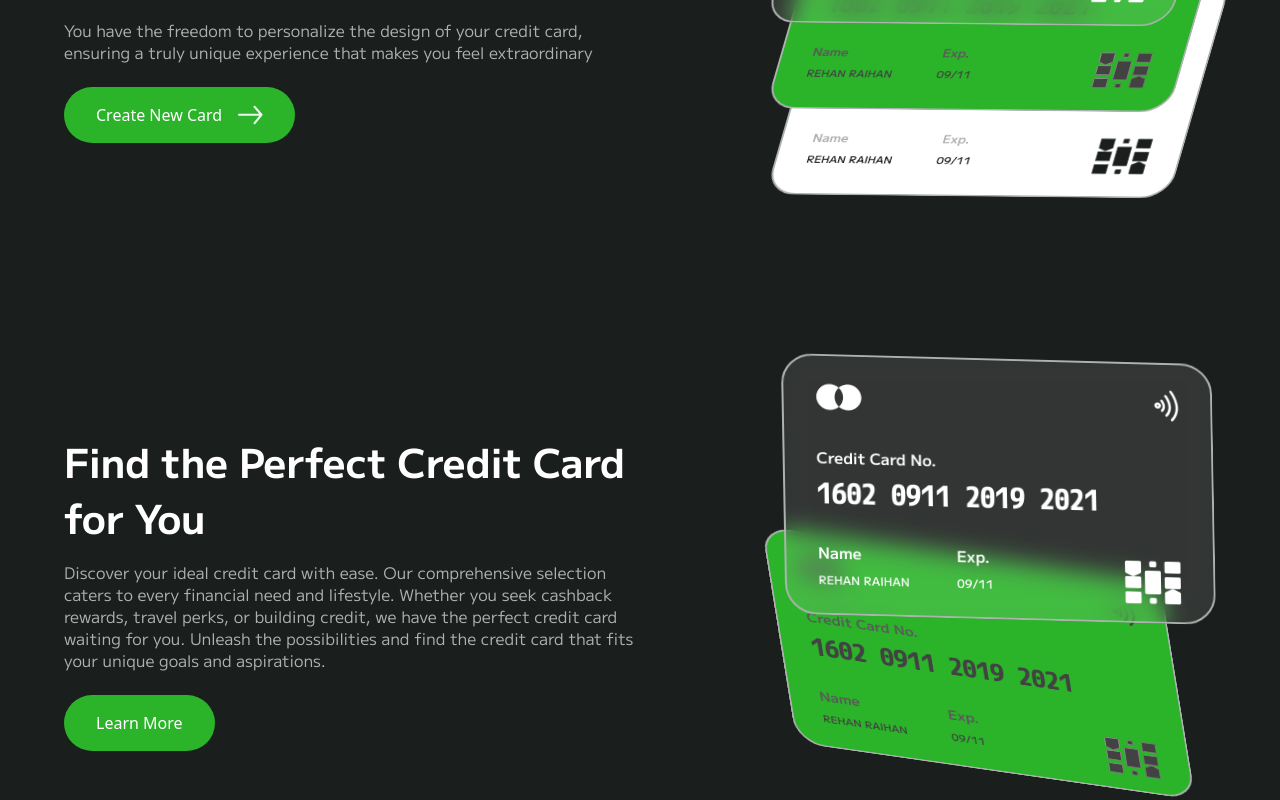
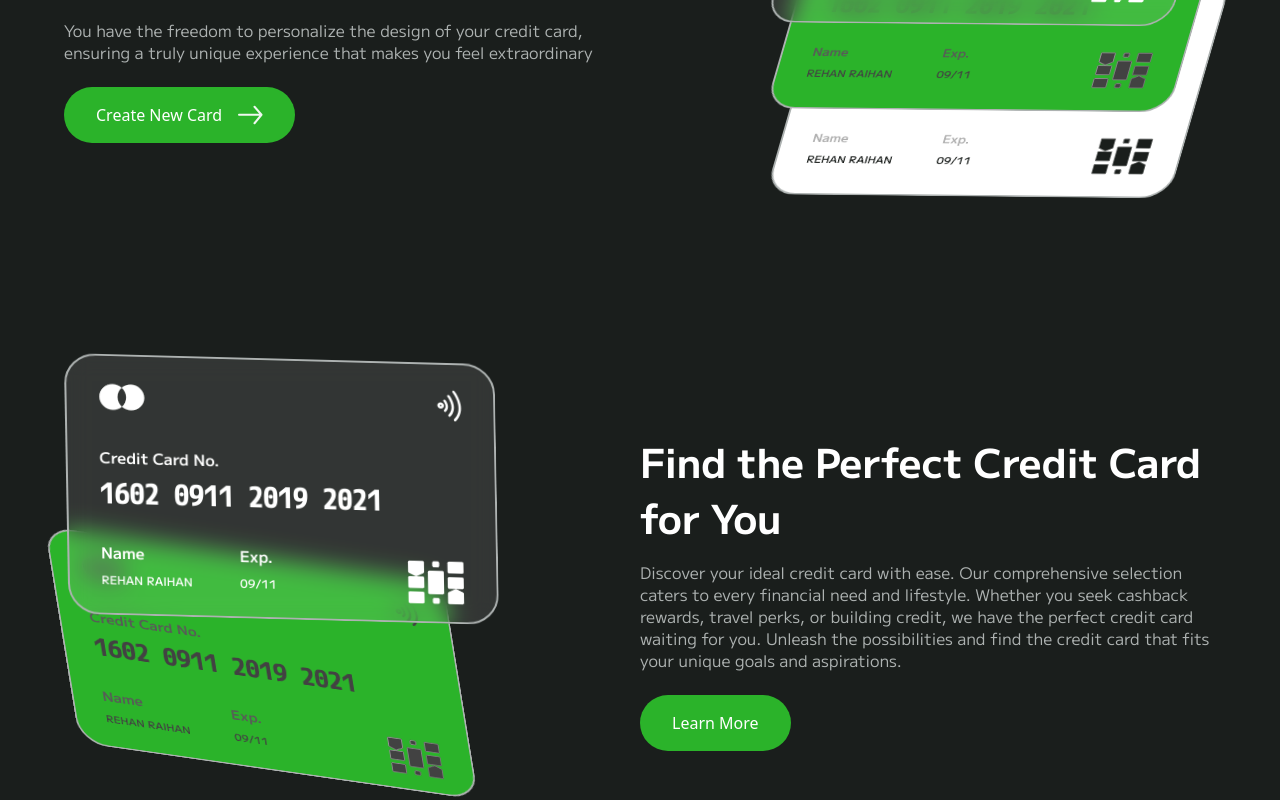
Before and after one commit to Atifsid/green-bank, a React (Vite) app: page / in a window 1280 px wide. Shown: the part 1850-2650 px from the top of the page. Built offline with nearby package versions, Linux system fonts and the light colour scheme.

Commit message:
fix div order

```diff
--- a/src/components/Process.jsx
+++ b/src/components/Process.jsx
@@ -49,7 +49,7 @@ function Process() {
                 </div>
 
                 <div className='flex lg:flex-row flex-col justify-between items-center mt-24 lg:mt-32'>
-                    <div className='transform-3d flex flex-col order-1 lg:order-2'>
+                    <div className='transform-3d flex flex-col'>
                         <CreditCard
                             iconColor={'white'}
                             labelClass={'text-[#ffffff]'}
@@ -70,7 +70,7 @@ function Process() {
                             cardSignClass={'h-[23px] w-[29px] lg:h-[46px] lg:w-[58px]'}
                             style={'rotate-x-40 -rotate-z-8 rotate-y-22 h-[250px] w-[280px] sm:h-[274px] sm:w-[400px] lg:h-[274px] lg:w-[435px] bg-primary -mt-25 border-2 border-gray -ml-5'} />
                     </div>
-                    <div className='w-[80%] lg:w-[50%] order-2 lg:order-1 lg:mt-8'>
+                    <div className='w-[80%] lg:w-[50%] lg:mt-8'>
                         <h6 className='ff-m-plus-1-bold text-white lg:text-[40px]/14 text-[30px]/10 text-center lg:text-left'>Find the Perfect Credit Card<br /> for You</h6>
                         <h6 className='ff-m-plus-1-regular text-gray text-[16px]/5.5 mt-4 mb-6 text-center lg:text-left'>Discover your ideal credit card with ease. Our comprehensive selection caters to every financial need and lifestyle. Whether you seek cashback rewards, travel perks, or building credit, we have the perfect credit card waiting for you. Unleash the possibilities and find the credit card that fits your unique goals and aspirations.</h6>
                         <div className='flex justify-center lg:justify-start'>
```
